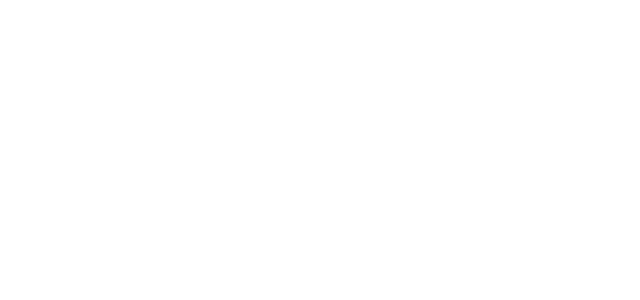
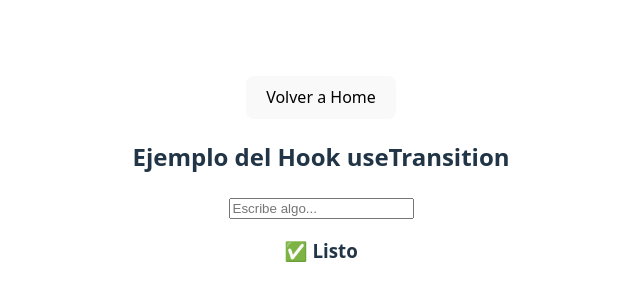
Before and after one commit to Jdmorenoc/Proyecto_SoA, a React (Vite) app in the folder proyecto/: page /useTransition in a window 1280 px wide. Before the commit this address had no page. Shown: the part 220-520 px from the top of the page, without its empty margins (319-959 px from the left). Built offline with nearby package versions, Linux system fonts and the light colour scheme.

Commit message:
hook UseTransition

```diff
--- a/proyecto/src/App.jsx
+++ b/proyecto/src/App.jsx
@@ -16,7 +16,7 @@
 import Use from './playground/Use';
 import UseContextExample from './playground/UseContext';
 import UseSyncExternalStoreExample from './playground/UseSyncExternalStore';
-
+import UseTransitionExample from './playground/UseTransition';
 function App() {
 
   return (
@@ -38,6 +38,7 @@
         <Route path="/use" element={<Use/>} />
         <Route path="/useContext" element={<UseContextExample/>} />
         <Route path="/useSyncExternalStore" element={<UseSyncExternalStoreExample/>} />
+        <Route path="/useTransition" element={<UseTransitionExample/>} />
       </Routes>
     </BrowserRouter>
   )
--- /dev/null
+++ b/proyecto/src/playground/UseTransition.jsx
@@ -0,0 +1,55 @@
+import { useNavigate } from "react-router-dom";
+import { useState, useTransition } from "react";
+
+function UseTransitionExample() {
+
+  const navigate = useNavigate();
+
+  const [text, setText] = useState("");
+  const [list, setList] = useState([]);
+
+  const [isPending, startTransition] = useTransition();
+
+  const handleChange = (e) => {
+    const value = e.target.value;
+    setText(value);
+
+    startTransition(() => {
+      const newList = [];
+      for (let i = 0; i < 5000; i++) {
+        newList.push(value + " " + i);
+      }
+      setList(newList);
+    });
+  };
+
+  return (
+    <div>
+      <button onClick={() => navigate("/")}>
+        Volver a Home
+      </button>
+
+      <h2>Ejemplo del Hook useTransition</h2>
+
+      <input
+        type="text"
+        value={text}
+        onChange={handleChange}
+        placeholder="Escribe algo..."
+      />
+
+      <h3>
+        {isPending ? "⏳ Cargando..." : "✅ Listo"}
+      </h3>
+
+      <ul>
+        {list.slice(0, 20).map((item, index) => (
+          <li key={index}>{item}</li>
+        ))}
+      </ul>
+
+    </div>
+  );
+}
+
+export default UseTransitionExample;
```
